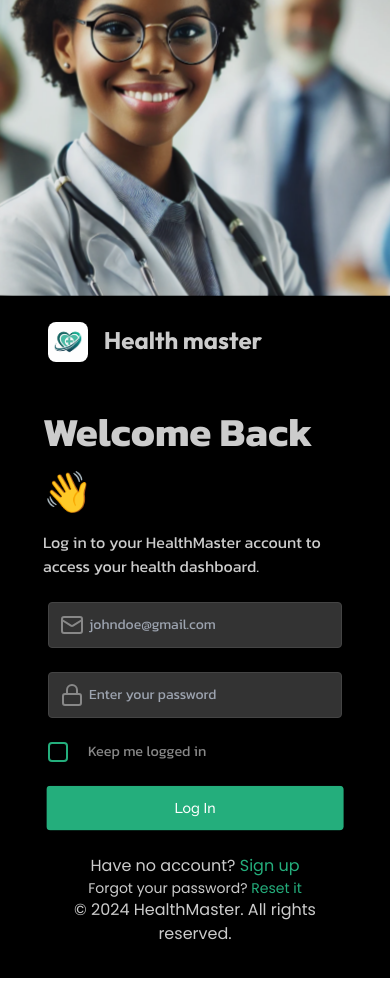
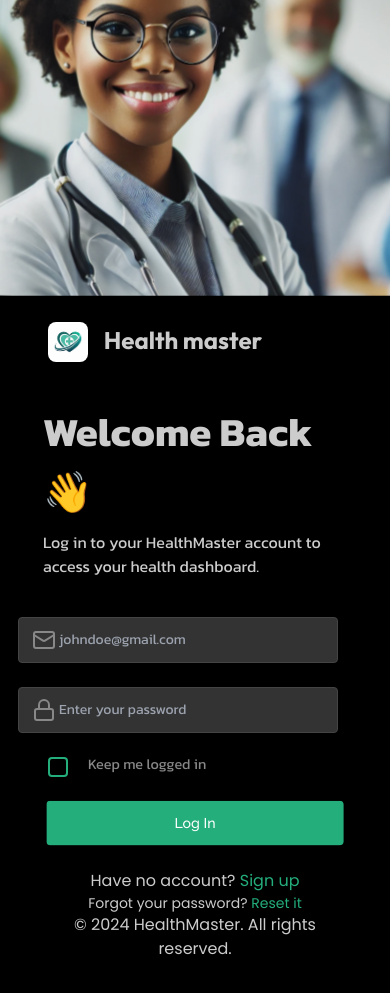
Before and after one commit to CHEGEBB/healthmasterv2, a Next.js app in the folder frontend/: page /login in a window 390 px wide. Shown: the top 993 px of the page. Built offline with nearby package versions, Linux system fonts and the light colour scheme.

Commit message:
refactor: Update auth.scss for improved mobile responsiveness and styling

```diff
--- a/frontend/sass/auth.scss
+++ b/frontend/sass/auth.scss
@@ -167,7 +167,7 @@ body{
         label {
           position: absolute;
           left: 2.5rem;
-          top: 50%;
+          top: 40%;
           transform: translateY(-50%);
           transition: all 0.3s ease;
           pointer-events: none;
@@ -185,6 +185,9 @@ body{
             top: 50%;
             transform: translateY(-50%);
             color: #888;
+            @include for-phone-only{
+              left: -1rem;
+            }
           }
 
           input {
@@ -196,6 +199,16 @@ body{
             color: #52525b;
             transition: all 0.3s ease;
             font-family: $font-kanit !important;
+            @include for-phone-only{
+              width: 320px !important;
+              justify-content: center !important;
+              align-items: center !important;
+              margin: 0 auto !important;
+              margin-left: -30px !important;
+              margin-top: 15px !important;
+
+
+            }
 
 
             &:focus {
@@ -227,6 +240,15 @@ body{
         margin-top: 10px;
 
         .react-tel-input {
+          @include for-phone-only{
+            width: 290px !important;
+            justify-content: center !important;
+            align-items: center !important;
+            margin: 0 auto !important;
+            margin-left: -30px !important;
+            margin-top: 15px !important;
+
+          }
           .form-control {
             width: 100% !important;
             padding: 0.75rem 0.75rem 0.75rem 3.5rem;
```
